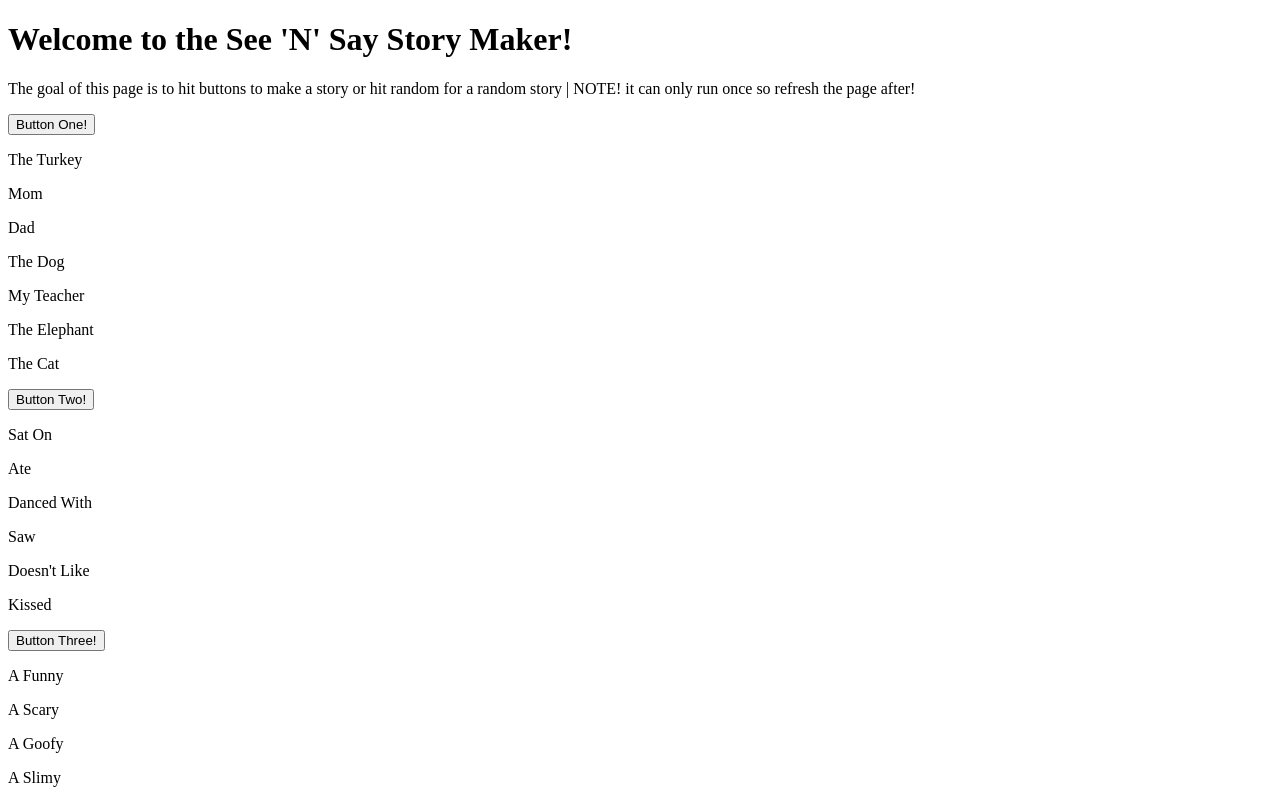
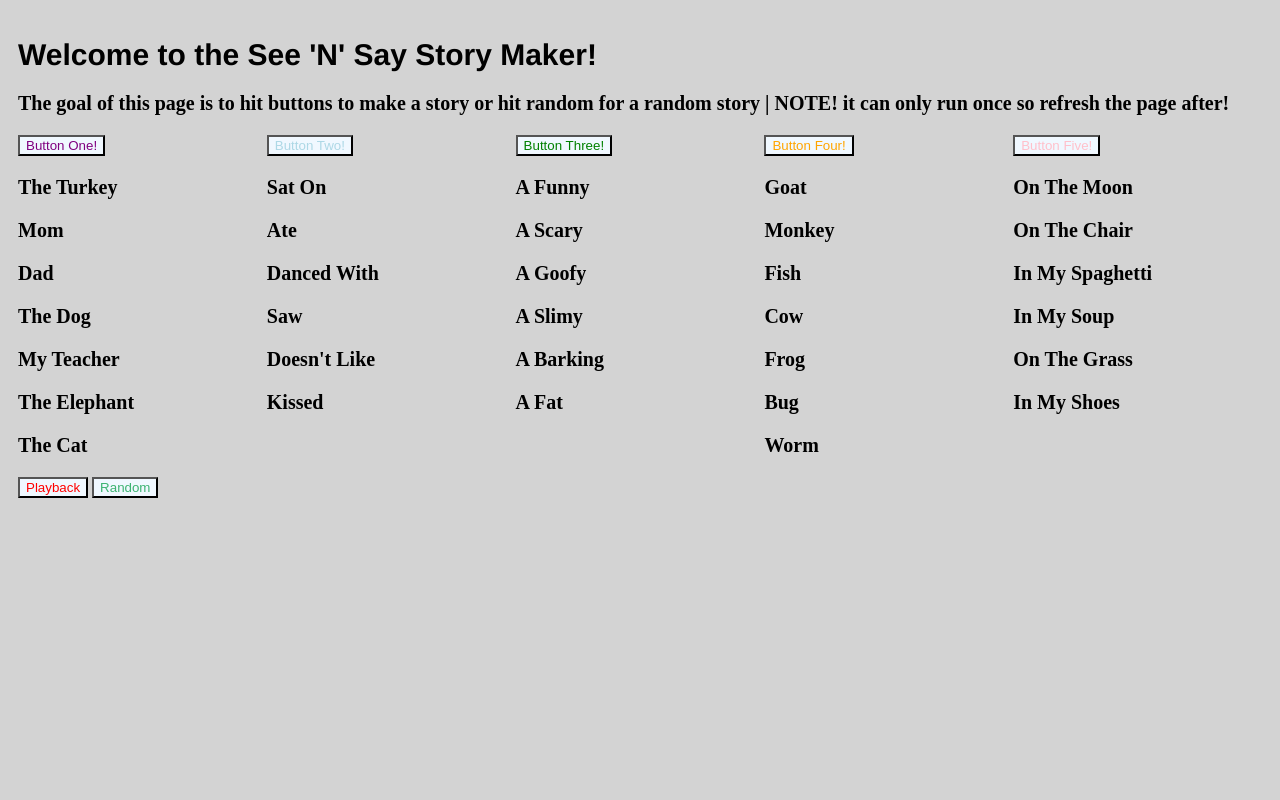
Before and after one commit to NathanPage2/comp1073s25, a plain HTML site: page Assignment 1/index.html in a window 1280 px wide. Shown: the top 800 px of the page. Drawn offline with Linux system fonts and the light colour scheme.

Commit message:
Finished Assignment One, Forgot to keep updating the CSS but it was just a simple logic fix than it was all pretty simple. Had to give the opening sentence of the HTML a class to make it easy to call.

```diff
--- a/Assignment 1/css/style.css
+++ b/Assignment 1/css/style.css
@@ -0,0 +1,85 @@
+/*Done by Nathan Page (200609542)
+May 26 2025
+Validated and gave no errors
+ */
+h1{
+font-family: 'Franklin Gothic Medium', 'Arial Narrow', Arial, sans-serif;
+font-size: 30px;
+/*Setting a nice size and font for the h1 */
+}
+p{
+    font-family: 'Times New Roman', Times, serif;
+    font-weight: bold;
+    font-size: 20px;
+    /*Setting the font to be bold, making it larger and giving a nice font */
+}
+body{
+    display: grid;
+    background-color: lightgrey;
+    grid-template-columns: repeat(5, 1fr);
+    grid-template-areas:
+  "intro intro intro intro intro"
+  "Button1 Button2 Button3 Button4 Button5"
+  "Randback Randback Randback Randback Randback"
+  "placeholder placeholder placeholder placeholder placeholder";
+  padding: 10px;
+  /*Displaying grid, giving the whole site a background color, telling it to repeat the same sizes for each column. setting all the areas
+  so I can make the buttons show on one row and setting the rest to take up the whole column and padding to add space */
+}
+/*JUST GOING TO MAKE A BIG COMMENT HERE ON WHAT I DID BECAUSE THE GRID AREAS FOLLOW THE SAME LOGIC
+ALL WE ARE DOING HERE IS SAYING THAT THIS SECTION SHOULD FOLLOW THE AREA WE DECLARED IN GRID TEMPLATE */
+.intro {
+    grid-area: intro;
+}
+.Button1{
+    grid-area: Button1;
+}
+.Button2{
+    grid-area: Button2;
+}
+.Button3{
+    grid-area: Button3;
+}
+.Button4{
+    grid-area: Button4;
+}
+.Button5{
+    grid-area: Button5;
+}
+.Randback{
+    grid-area: Randback;
+}
+.placeholder{
+    grid-area: placeholder;
+}
+/*BIG COMMENT HERE AS WELL
+WE ARE GRABBING THE BUTTONS WITH THE SAME LOGIC AS JAVA EARLIER AND JUST GIVING IT COLORS
+I TRIED TO REPLICATE WHAT THE TOY LOOKED LIKE WITH THE BUTTONS */
+.Button1 > button {
+    color: purple;
+    background-color: aliceblue;
+}
+.Button2 > button {
+    color: lightblue;
+    background-color: aliceblue;
+}
+.Button3 > button {
+    color: green;
+    background-color: aliceblue;
+}
+.Button4 > button {
+    color: orange;
+    background-color: aliceblue;
+}
+.Button5 > button {
+    color: pink;
+    background-color: aliceblue;
+}
+.Randback > button:first-of-type {
+    color:red;
+    background-color: aliceblue;
+}
+.Randback > button:nth-of-type(2){
+    color: mediumseagreen;
+    background-color: aliceblue;
+}
--- a/Assignment 1/index.html
+++ b/Assignment 1/index.html
@@ -13,10 +13,11 @@
     <!--Standard head that declares the char, gives a title and links JavaScript and CSS page-->
 </head>
 <body>
+    <div class="intro">
     <h1>Welcome to the See 'N' Say Story Maker!</h1>
     <p>The goal of this page is to hit buttons to make a story or hit random for a random story | NOTE! it can only run once so refresh the page after!</p>
     <!--Introduction that is independent of all the buttons-->
-
+    </div>
     <div class="Button1">
         <!--Creating a new div because the goal is having all the buttons be in a row-->
 		<button>Button One!</button>
```
